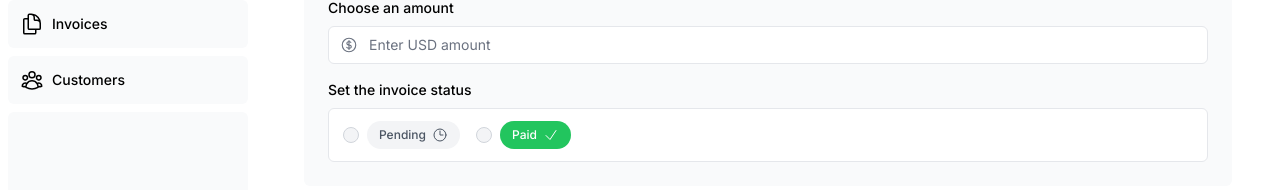
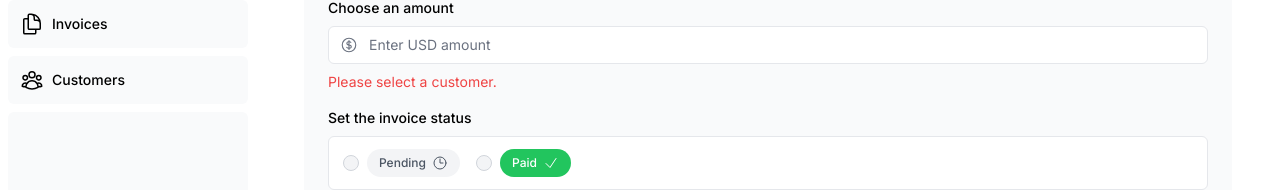
Before and after one commit to simocompsci/nextjs-dashboard, a Next.js app: page /dashboard/invoices/create in a window 1280 px wide. Both pictures are taken after typing "5" into the empty fields and a click on the button "Create Invoice". Shown: the part 240-430 px from the top of the page. Built offline with nearby package versions, Linux system fonts and the light colour scheme; no server answers; the database is empty; a web font is replaced by a local one.

Commit message:
continuing with the next js learning through this project

```diff
--- a/app/lib/actions.ts
+++ b/app/lib/actions.ts
@@ -71,13 +71,21 @@
   redirect('/dashboard/invoices');
 }
 
-export async function updateInvoice(id: string, formData: FormData) {
-  const { customerId, amount, status } = UpdateInvoice.parse({
+export async function updateInvoice(prevState: State,id: string, formData: FormData) {
+  const validatedFields = CreateInvoice.safeParse({
     customerId: formData.get("customerId"),
     amount: formData.get("amount"),
     status: formData.get("status"),
   });
 
+  // If form validation fails, return errors early. Otherwise, continue.
+  if (!validatedFields.success) {
+    return {
+      errors: validatedFields.error.flatten().fieldErrors,
+      message: 'Missing Fields. Failed to Create Invoice.',
+    };
+  }
+  const { customerId, amount, status } = validatedFields.data;
   const amountInCents = amount * 100;
 
   try {
--- a/app/ui/invoices/create-form.tsx
+++ b/app/ui/invoices/create-form.tsx
@@ -1,3 +1,5 @@
+"use client";
+
 import { CustomerField } from "@/app/lib/definitions";
 import Link from "next/link";
 import {
@@ -65,9 +67,19 @@
                 step="0.01"
                 placeholder="Enter USD amount"
                 className="peer block w-full rounded-md border border-gray-200 py-2 pl-10 text-sm outline-2 placeholder:text-gray-500"
+                aria-describedby="amount-error"
+
               />
               <CurrencyDollarIcon className="pointer-events-none absolute left-3 top-1/2 h-[18px] w-[18px] -translate-y-1/2 text-gray-500 peer-focus:text-gray-900" />
             </div>
+            <div id="amount-error" aria-live="polite" aria-atomic="true">
+            {state.errors?.customerId &&
+              state.errors.customerId.map((error: string) => (
+                <p className="mt-2 text-sm text-red-500" key={error}>
+                  {error}
+                </p>
+              ))}
+          </div>
           </div>
         </div>
 
```
